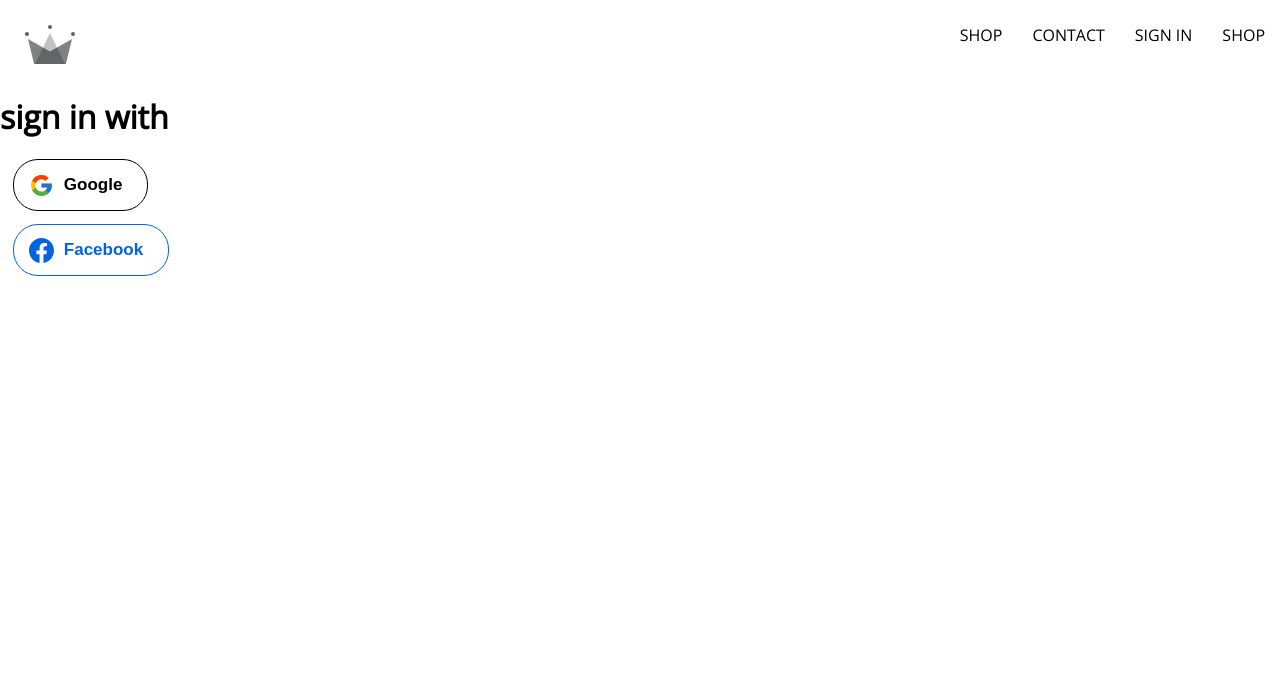
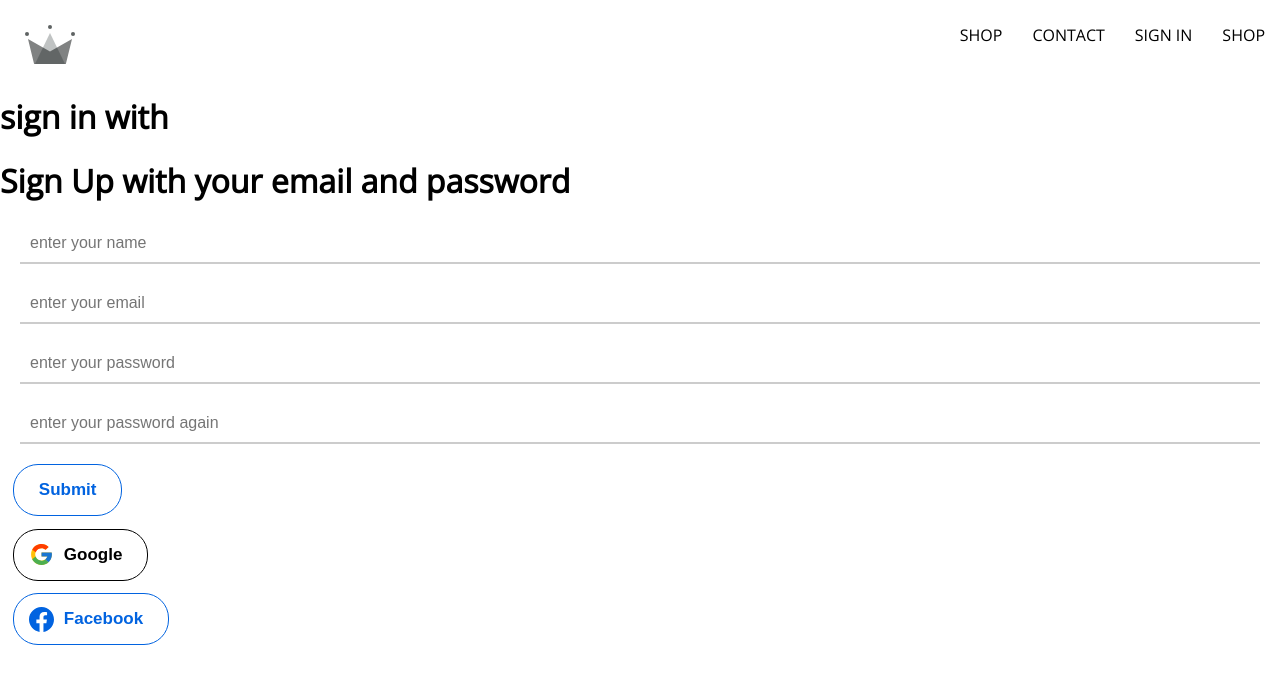
Before and after one commit to nicoisz/eccomerce, a React (Create React App) app in the folder eccommerce/: page /sign-in in a window 1280 px wide. Shown: the top 684 px of the page. Built offline with nearby package versions, Linux system fonts and the light colour scheme.

Commit message:
creating sign up form, components of inputs and form logic

```diff
--- /dev/null
+++ b/eccommerce/src/components/buttons/form-button/form-btn.component.jsx
@@ -0,0 +1,11 @@
+import "./form-btn.styles.scss";
+
+const FormButton = () => {
+  return (
+    <button className="fb-button">
+      <span>Submit</span>
+    </button>
+  );
+};
+
+export default FormButton;
--- /dev/null
+++ b/eccommerce/src/components/buttons/form-button/form-btn.styles.scss
@@ -0,0 +1,60 @@
+.fb-button {
+  margin: 1%;
+  background: transparent;
+  position: relative;
+  padding: 5px 15px;
+  display: flex;
+  align-items: center;
+  font-size: 17px;
+  font-weight: 600;
+  text-decoration: none;
+  cursor: pointer;
+  border: 1px solid #0163e0;
+  border-radius: 25px;
+  outline: none;
+  overflow: hidden;
+  color: #0163e0;
+  transition: color 0.3s 0.1s ease-out;
+  text-align: center;
+}
+
+.fb-button svg {
+  fill: #0163e0;
+  height: 25px;
+  width: 25px;
+}
+
+.fb-button span {
+  margin: 10px;
+}
+
+.fb-button::before {
+  position: absolute;
+  top: 0;
+  left: 0;
+  right: 0;
+  bottom: 0;
+  margin: auto;
+  content: "";
+  border-radius: 50%;
+  display: block;
+  width: 20em;
+  height: 20em;
+  left: -5em;
+  text-align: center;
+  transition: box-shadow 0.5s ease-out;
+  z-index: -1;
+}
+
+.fb-button:hover {
+  color: #fff;
+  border: 1px solid #0163e0;
+}
+
+.fb-button:hover svg {
+  fill: currentColor;
+}
+
+.fb-button:hover::before {
+  box-shadow: inset 0 0 0 10em #0163e0;
+}
--- a/eccommerce/src/components/buttons/google-btn/google-btn.component.jsx
+++ b/eccommerce/src/components/buttons/google-btn/google-btn.component.jsx
@@ -1,16 +1,32 @@
 import "./google-btn.styles.scss";
 import {
+  auth,
   createUserDocumentFromAuth,
   signInWithGooglePopup,
+  signInWithGoogleRedirect,
 } from "../../../utils/firebase/firebase.utils";
 
+import { useEffect } from "react";
+import { getRedirectResult, signInWithRedirect } from "firebase/auth";
+
 const GoogleButton = () => {
+  useEffect(() => {
+    const getResponse = async () => {
+      const response = await getRedirectResult(auth);
+      if (response) {
+        const userDocRef = await createUserDocumentFromAuth(response.user);
+      }
+    };
+    getResponse().catch(console.error);
+  }, []);
+
   const logGoogleUser = async () => {
     const { user } = await signInWithGooglePopup();
     const userDocRef = await createUserDocumentFromAuth(user);
   };
+
   return (
-    <button className="google-button" onClick={logGoogleUser}>
+    <button className="google-button" onClick={signInWithGoogleRedirect}>
       <svg
         xmlns="http://www.w3.org/2000/svg"
         x="0px"
--- /dev/null
+++ b/eccommerce/src/components/input-form/input-form.component.jsx
@@ -0,0 +1,23 @@
+import "./input-form.styles.scss";
+
+const Inputform = (props) => {
+  const { type, placeholder, label, onChangeHandler, name } = props;
+  console.log("Inputform", type);
+  return (
+    <div className="input-container">
+      <input
+        placeholder={placeholder}
+        onChange={onChangeHandler}
+        className="input-field"
+        type={type}
+        name={name}
+      />
+      <label htmlFor="input-field" className="input-label">
+        {label}
+      </label>
+      <span className="input-highlight"></span>
+    </div>
+  );
+};
+
+export default Inputform;
--- /dev/null
+++ b/eccommerce/src/components/input-form/input-form.styles.scss
@@ -0,0 +1,50 @@
+/* Input container */
+.input-container {
+  position: relative;
+  margin: 20px;
+}
+
+/* Input field */
+.input-field {
+  display: block;
+  width: 100%;
+  padding: 10px;
+  font-size: 16px;
+  border: none;
+  border-bottom: 2px solid #ccc;
+  outline: none;
+  background-color: transparent;
+}
+
+/* Input label */
+.input-label {
+  position: absolute;
+  top: 0;
+  left: 0;
+  font-size: 16px;
+  color: rgba(204, 204, 204, 0);
+  pointer-events: none;
+  transition: all 0.3s ease;
+}
+
+/* Input highlight */
+.input-highlight {
+  position: absolute;
+  bottom: 0;
+  left: 0;
+  height: 2px;
+  width: 0;
+  background-color: #007bff;
+  transition: all 0.3s ease;
+}
+
+/* Input field:focus styles */
+.input-field:focus + .input-label {
+  top: -20px;
+  font-size: 12px;
+  color: #007bff;
+}
+
+.input-field:focus + .input-label + .input-highlight {
+  width: 100%;
+}
--- /dev/null
+++ b/eccommerce/src/components/sign-up-form/sign-up-form.component.jsx
@@ -0,0 +1,61 @@
+import FormButton from "../buttons/form-button/form-btn.component";
+import Inputform from "../input-form/input-form.component";
+import { useState } from "react";
+
+const defaultFormFields = {
+  displayName: "",
+  email: "",
+  password: "",
+  confirmPassword: "",
+};
+
+const SignUpForm = () => {
+  const [formFields, setFormFields] = useState(defaultFormFields);
+  const { displayName, email, password, confirmPassword } = formFields;
+
+  console.log(formFields);
+
+  const handleChange = (event) => {
+    const { name, value } = event.target;
+    setFormFields({ ...formFields, [name]: value });
+  };
+
+  return (
+    <div>
+      <h1>Sign Up with your email and password</h1>
+      <form onSubmit={() => {}}>
+        <Inputform
+          type={"text"}
+          placeholder={"enter your name "}
+          label={"Name"}
+          name={"displayName"}
+          onChangeHandler={handleChange}
+        ></Inputform>
+        <Inputform
+          type={"mail"}
+          placeholder={"enter your email"}
+          label={"Email"}
+          name={"email"}
+          onChangeHandler={handleChange}
+        ></Inputform>
+        <Inputform
+          type={"password"}
+          placeholder={"enter your password"}
+          label={"Password"}
+          name={"password"}
+          onChangeHandler={handleChange}
+        ></Inputform>
+        <Inputform
+          type={"password"}
+          placeholder={"enter your password again"}
+          label={"Confirm Password"}
+          name={"confirmPassword"}
+          onChangeHandler={handleChange}
+        ></Inputform>
+        <FormButton></FormButton>
+      </form>
+    </div>
+  );
+};
+
+export default SignUpForm;
--- a/eccommerce/src/routes/sign-in/sign-in.component.jsx
+++ b/eccommerce/src/routes/sign-in/sign-in.component.jsx
@@ -1,10 +1,11 @@
 import FbButton from "../../components/buttons/facebook-btn/facebook-btn.component";
 import GoogleBtn from "../../components/buttons/google-btn/google-btn.component";
-
+import SignUpForm from "../../components/sign-up-form/sign-up-form.component";
 const SignIn = () => {
   return (
     <div>
       <h1>sign in with</h1>
+      <SignUpForm></SignUpForm>
       <GoogleBtn></GoogleBtn>
       <FbButton></FbButton>
     </div>
--- a/eccommerce/src/utils/firebase/firebase.utils.js
+++ b/eccommerce/src/utils/firebase/firebase.utils.js
@@ -24,13 +24,18 @@ const firebaseConfig = {
 // Initialize Firebase
 const app = initializeApp(firebaseConfig);
 
-const provider = new GoogleAuthProvider();
-provider.setCustomParameters({
+const googleProvider = new GoogleAuthProvider();
+googleProvider.setCustomParameters({
   prompt: "select_account",
 });
 
 export const auth = getAuth();
-export const signInWithGooglePopup = () => signInWithPopup(auth, provider);
+
+export const signInWithGooglePopup = () =>
+  signInWithPopup(auth, googleProvider);
+
+export const signInWithGoogleRedirect = () =>
+  signInWithRedirect(auth, googleProvider);
 
 export const db = getFirestore();
 
```
